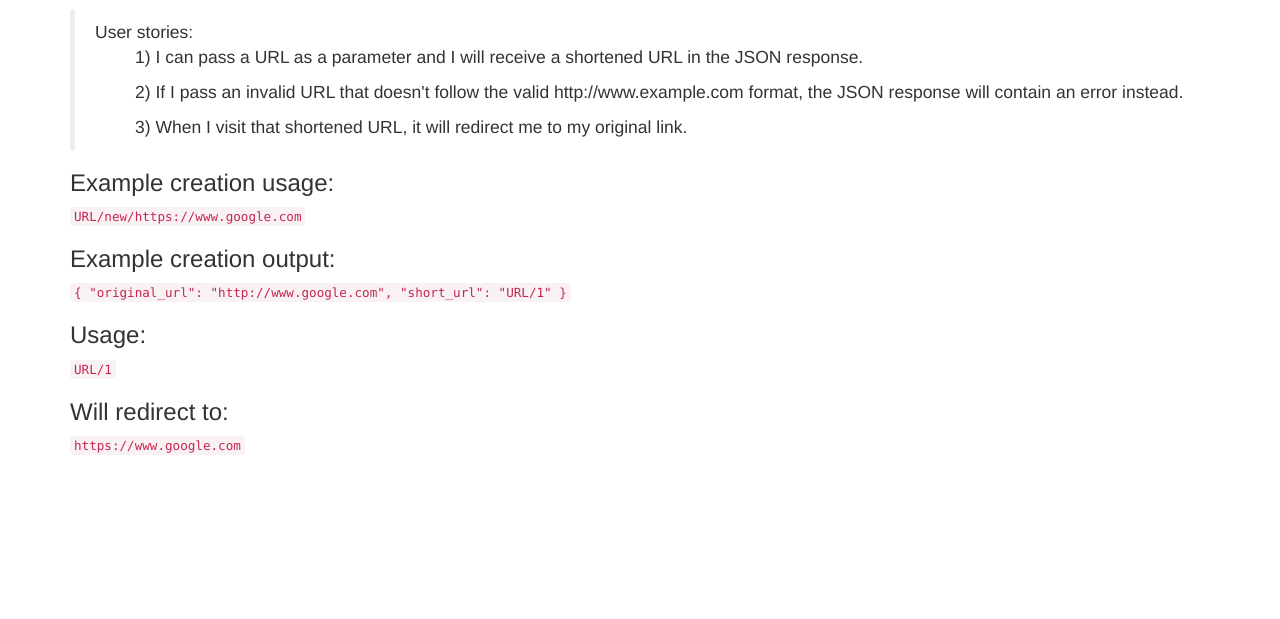
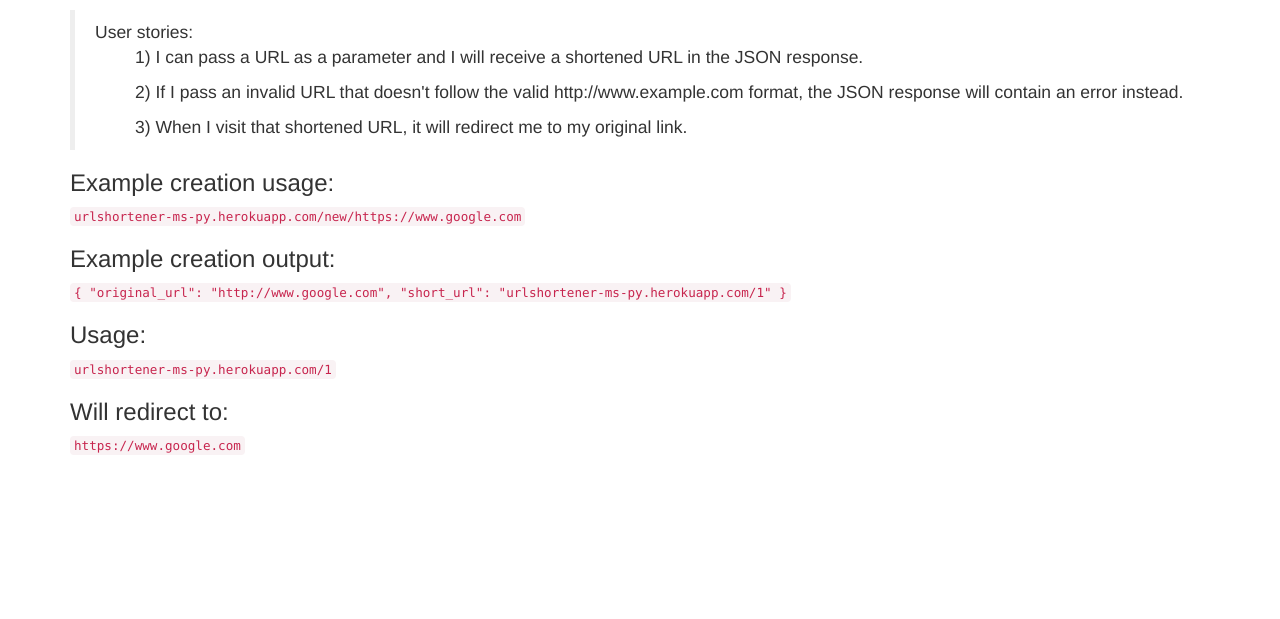
Before and after one commit to LovroM/Urlshortener-ms-py, a Flask app: page / in a window 1280 px wide. Shown: the part 60-679 px from the top of the page. Run offline with Flask 2, Linux system fonts and the light colour scheme; some libraries are stand-ins or nearby versions.

Commit message:
heroku prep

```diff
--- a/app.py
+++ b/app.py
@@ -5,7 +5,8 @@ from flask_sqlalchemy import SQLAlchemy
 
 app = Flask(__name__)
 
-app.config["SQLALCHEMY_DATABASE_URI"] = "postgresql://postgres:pass@localhost/urls"
+app.config["SQLALCHEMY_DATABASE_URI"] = "postgres://jilimbqdchsyqh:XFLKG4A-rhWtDUnZBLhq-6lWSg@ec2-54-225-197-143.compute-1.amazonaws.com:5432/d704u3v0mlnj1"
+
 db = SQLAlchemy(app)
 
 
@@ -30,7 +31,7 @@ def index():
 def new_link(new_url):
 
     # To be changed when I know the heroku url path.
-    APP_PATH = "app_path/"
+    APP_PATH = "urlshortener-ms-py.herokuapp.com/"
 
     http_valid_format = re.compile("(https?:\/\/\w+\.\w+.+)")
     # First checks if the inserted url matches a valid url format.
--- a/requirements.txt
+++ b/requirements.txt
@@ -1,3 +1,4 @@
-flask>=0.10
-gunicorn>=18.0
+flask
+gunicorn
 flask-sqlalchemy
+psycopg2
--- a/templates/index.html
+++ b/templates/index.html
@@ -14,16 +14,16 @@
                 <ul>3) When I visit that shortened URL, it will redirect me to my original link.</ul>
             </blockquote>
             <h3>Example creation usage:</h3>
-            <code>URL/new/https://www.google.com</code><br>
+            <code>urlshortener-ms-py.herokuapp.com/new/https://www.google.com</code><br>
             <h3>Example creation output:</h3>
             <code>
                 {
                   "original_url": "http://www.google.com",
-                  "short_url": "URL/1"
+                  "short_url": "urlshortener-ms-py.herokuapp.com/1"
                 }
             </code>
             <h3>Usage:</h3>
-            <code>URL/1</code><br>
+            <code>urlshortener-ms-py.herokuapp.com/1</code><br>
             <h3>Will redirect to:</h3>
             <code>https://www.google.com</code><br>
             <footer class="row navbar navbar-fixed-bottom text-center">
```
